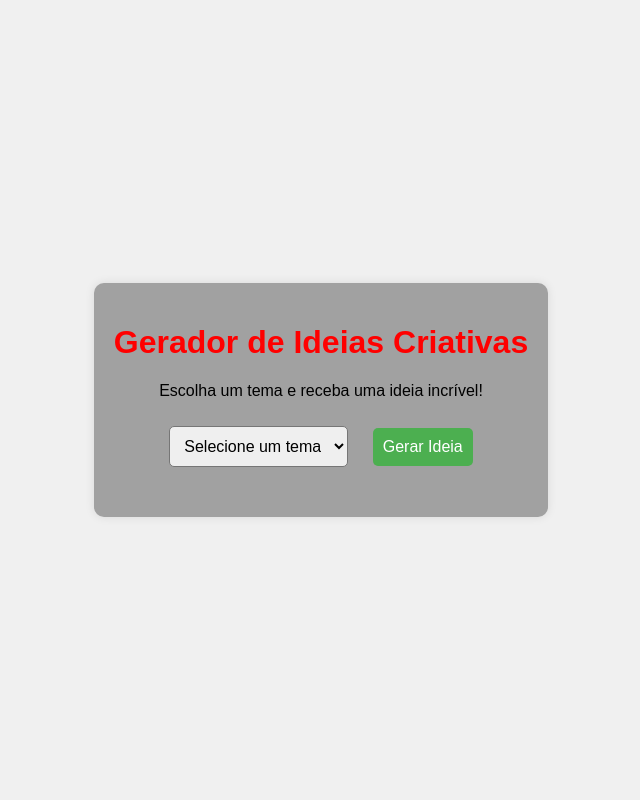
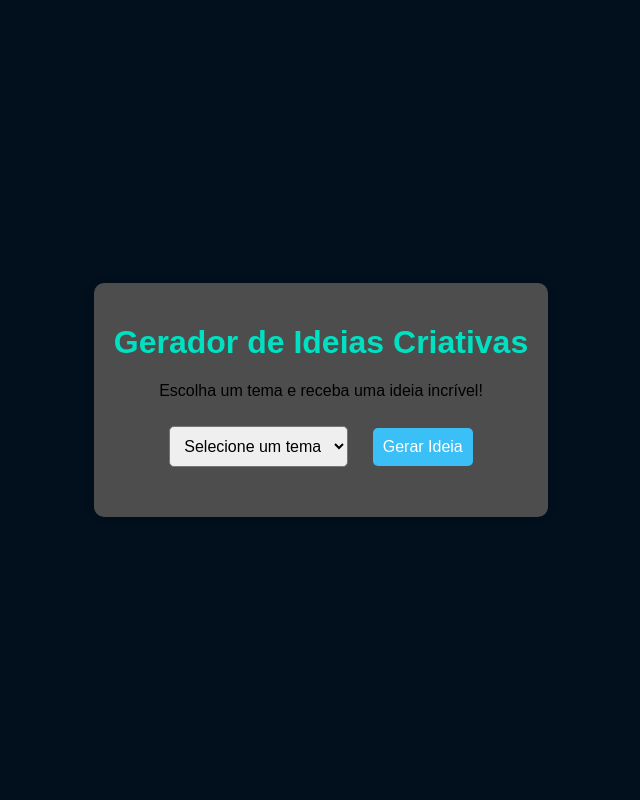
Before and after one commit to Otto-Samuel/API_GERADOR_DE_IDEIAS, a Flask app: page / in a window 1280 px wide. Shown: the whole page, without its empty margins (319-959 px from the left). Run offline with Flask 3, Linux system fonts and the light colour scheme.

Commit message:
trocando cores

```diff
--- a/static/style.css
+++ b/static/style.css
@@ -1,6 +1,6 @@
 body {
     font-family: Arial, sans-serif;
-    background-color: #f0f0f0;
+    background-color: #01101c;
     display: flex;
     justify-content: center;
     align-items: center;
@@ -9,7 +9,7 @@ body {
 }
 
 .container {
-    background-color: #a1a1a1;
+    background-color: #4d4d4d;
     padding: 20px;
     border-radius: 10px;
     box-shadow: 0 0 10px rgba(0, 0, 0, 0.1);
@@ -17,7 +17,8 @@ body {
 }
 
 h1 {
-    color: #ff0000;
+    color: #00e0c2;
+    box-shadow: aqua;
 }
 
 select, button {
@@ -28,14 +29,14 @@ select, button {
 }
 
 button {
-    background-color: #4CAF50;
+    background-color: #3abff6;
     color: white;
     border: none;
     cursor: pointer;
 }
 
 button:hover {
-    background-color: #45a049;
+    background-color: #2d94c2;
 }
 
 .resultado {
```
